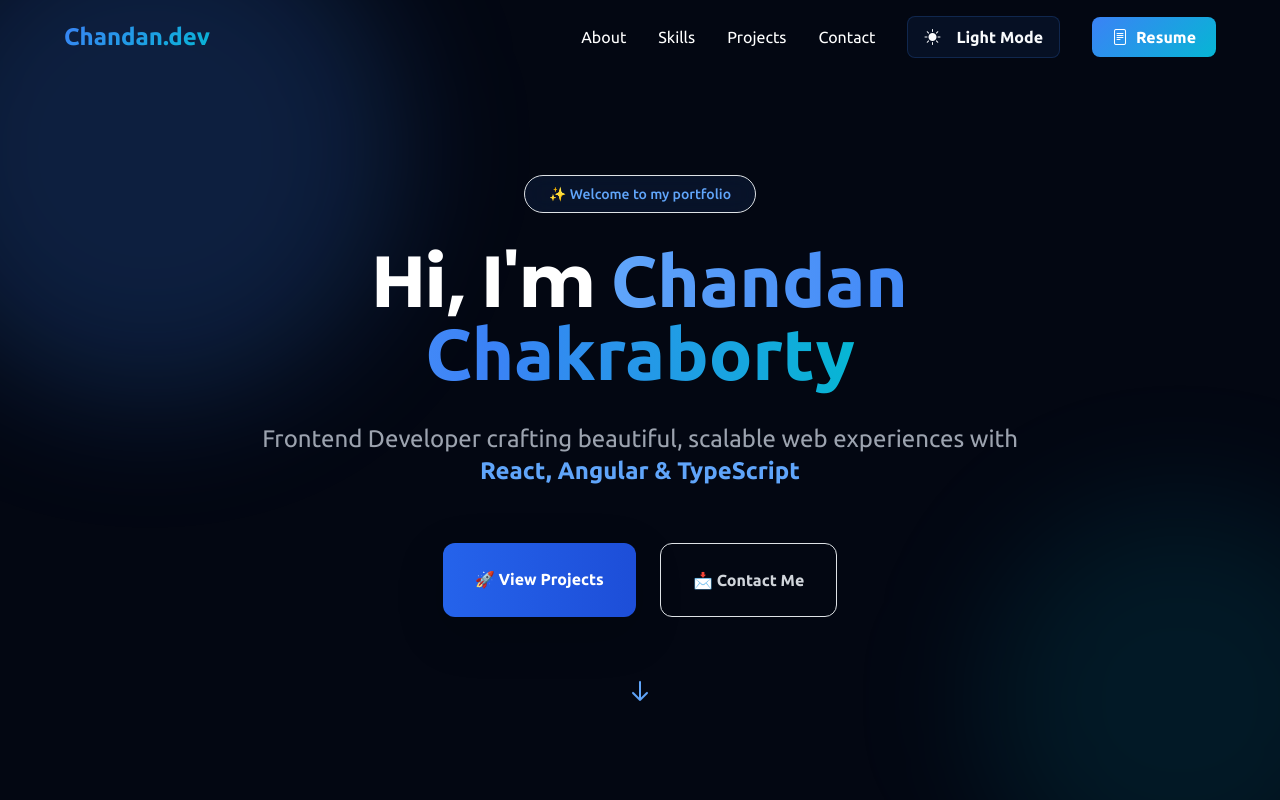
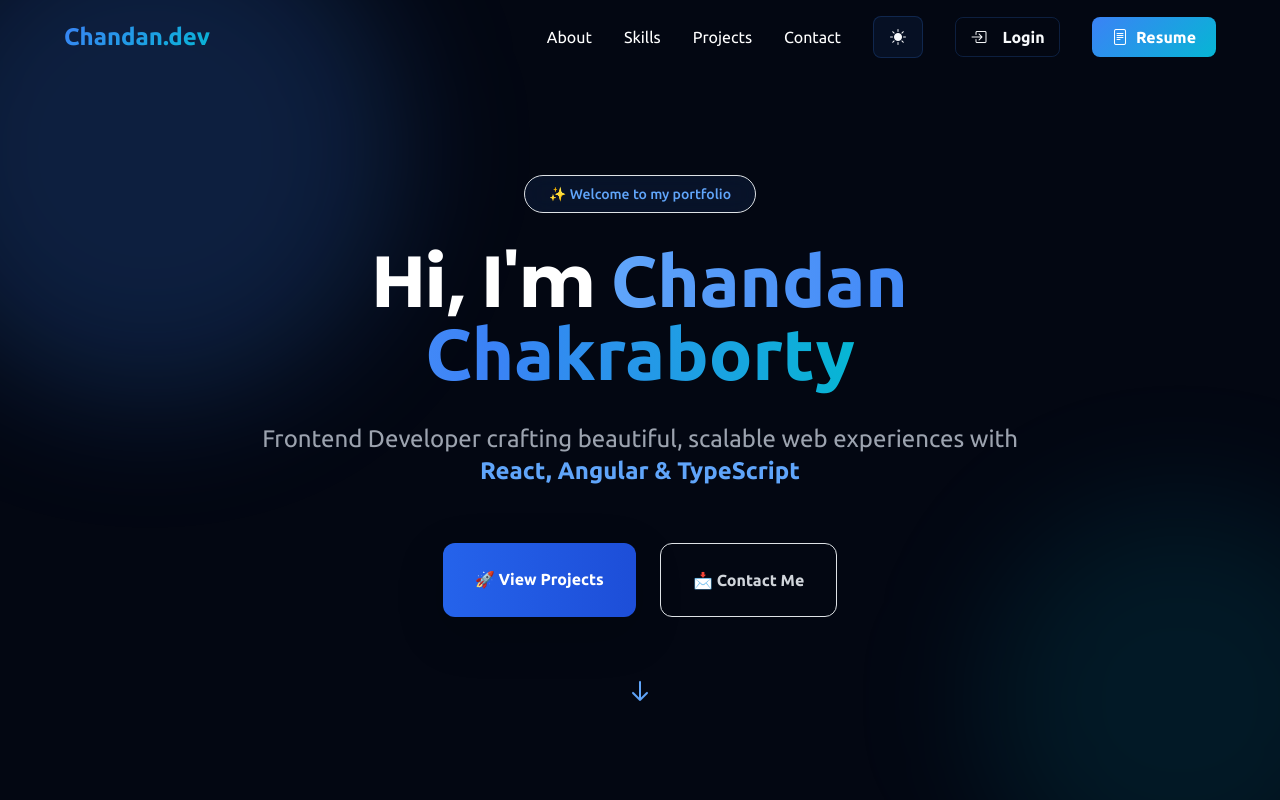
Before and after one commit to chandanchakraborty123/portfolio, a React (Vite) app: page / in a window 1280 px wide. Shown: the top 800 px of the page. Built offline with nearby package versions, Linux system fonts and the light colour scheme.

Commit message:
Upadate UI

```diff
--- a/src/admin/auth/AdminLogin.css
+++ b/src/admin/auth/AdminLogin.css
@@ -708,3 +708,29 @@ html[data-theme="light"] .cursor-ring {
 html[data-theme="light"] .cursor-light {
   background: radial-gradient(circle, rgba(37, 99, 235, 0.08) 0%, rgba(37, 99, 235, 0) 70%);
 }
+
+/* Back button */
+.login-back-btn {
+  position: absolute;
+  top: 20px;
+  left: 20px;
+  z-index: 2;
+  display: inline-flex;
+  align-items: center;
+  justify-content: center;
+  gap: 0.4rem;
+  padding: 0.45rem 0.7rem;
+  border-radius: 8px;
+  border: 1px solid var(--app-border);
+  background: transparent;
+  color: var(--app-text);
+}
+
+.login-back-btn:hover {
+  transform: translateY(-1px);
+  background: rgba(59, 130, 246, 0.06);
+}
+
+html[data-theme="light"] .login-back-btn {
+  color: var(--app-text);
+}
--- a/src/admin/auth/AdminLogin.tsx
+++ b/src/admin/auth/AdminLogin.tsx
@@ -1,6 +1,7 @@
 import { useState, useEffect } from "react";
 import "./AdminLogin.css";
 import ThemeToggle from "../../components/ThemeToggle";
+import { useNavigate } from "react-router-dom";
 
 const AdminLogin = () => {
   const [email, setEmail] = useState("");
@@ -8,6 +9,7 @@ const AdminLogin = () => {
   const [loading, setLoading] = useState(false);
   const [mousePosition, setMousePosition] = useState({ x: 0, y: 0 });
   const [cursorVariant, setCursorVariant] = useState("default");
+  const navigate = useNavigate();
 
   useEffect(() => {
     const handleMouseMove = (e:any) => {
@@ -43,6 +45,16 @@ const AdminLogin = () => {
 
   return (
     <div className="login-container">
+      <button
+        type="button"
+        className="login-back-btn"
+        onClick={() => {
+          navigate(-1);
+        }}
+      >
+        <i className="bi bi-arrow-left"></i>
+      </button>
+
       <ThemeToggle className="login-theme-toggle" compact />
 
       {/* Custom Cursor */}
--- a/src/components/Navbar.css
+++ b/src/components/Navbar.css
@@ -78,6 +78,45 @@
 
 .navbar-theme-btn {
   white-space: nowrap;
+}
+
+.navbar-login-btn {
+  padding: 0.45rem 0.9rem;
+  border-radius: 0.5rem;
+  border: 1px solid var(--app-border);
+  background: transparent;
+  color: var(--app-text);
+  font-weight: 600;
+  display: inline-flex;
+  align-items: center;
+  gap: 0.5rem;
+  text-decoration: none;
+}
+
+.navbar-login-btn:hover {
+  transform: translateY(-2px);
+  background: rgba(59, 130, 246, 0.08);
+}
+
+.sidebar-login-btn {
+  display: flex;
+  align-items: center;
+  justify-content: center;
+  gap: 0.5rem;
+  width: 100%;
+  padding: 0.75rem;
+  border-radius: 0.5rem;
+  border: 1px solid var(--app-border);
+  background: transparent;
+  color: var(--app-text);
+  font-weight: 600;
+  text-decoration: none;
+  margin-bottom: 0.75rem;
+}
+
+.sidebar-login-btn:hover {
+  transform: translateY(-2px);
+  background: rgba(59, 130, 246, 0.08);
 }
 
 .nav-link {
--- a/src/components/Navbar.tsx
+++ b/src/components/Navbar.tsx
@@ -63,6 +63,11 @@ const Navbar = () => {
             ))}
 
             <ThemeToggle className="navbar-theme-btn" />
+
+            <a href="/login" className="navbar-login-btn">
+              <i className="bi bi-box-arrow-in-right me-2"></i>
+              Login
+            </a>
 
             {/* CTA Button */}
             <a
@@ -135,6 +140,15 @@ const Navbar = () => {
                 <ThemeToggle className="sidebar-theme-btn" />
 
                 <a
+                  href="/login"
+                  className="sidebar-login-btn"
+                  onClick={() => setMenuOpen(false)}
+                >
+                  <i className="bi bi-box-arrow-in-right me-2"></i>
+                  Login
+                </a>
+
+                <a
                   href={resumePdf}
                   target="_blank"
                   rel="noopener noreferrer"
--- a/src/components/ThemeToggle.tsx
+++ b/src/components/ThemeToggle.tsx
@@ -5,7 +5,7 @@ type ThemeToggleProps = {
   compact?: boolean;
 };
 
-const ThemeToggle = ({ className = "", compact = false }: ThemeToggleProps) => {
+const ThemeToggle = ({ className = "", compact = true }: ThemeToggleProps) => {
   const { theme, toggleTheme } = useTheme();
   const isDark = theme === "dark";
 
@@ -17,8 +17,7 @@ const ThemeToggle = ({ className = "", compact = false }: ThemeToggleProps) => {
       aria-label={`Switch to ${isDark ? "light" : "dark"} theme`}
       title={`Switch to ${isDark ? "light" : "dark"} theme`}
     >
-      <i className={`bi ${isDark ? "bi-sun-fill" : "bi-moon-stars-fill"} ${compact ? "" : "me-2"}`}></i>
-      {!compact && <span>{isDark ? "Light" : "Dark"} Mode</span>}
+      <i className={`bi ${isDark ? "bi-sun-fill" : "bi-moon-stars-fill"}`}></i>
     </button>
   );
 };
```
